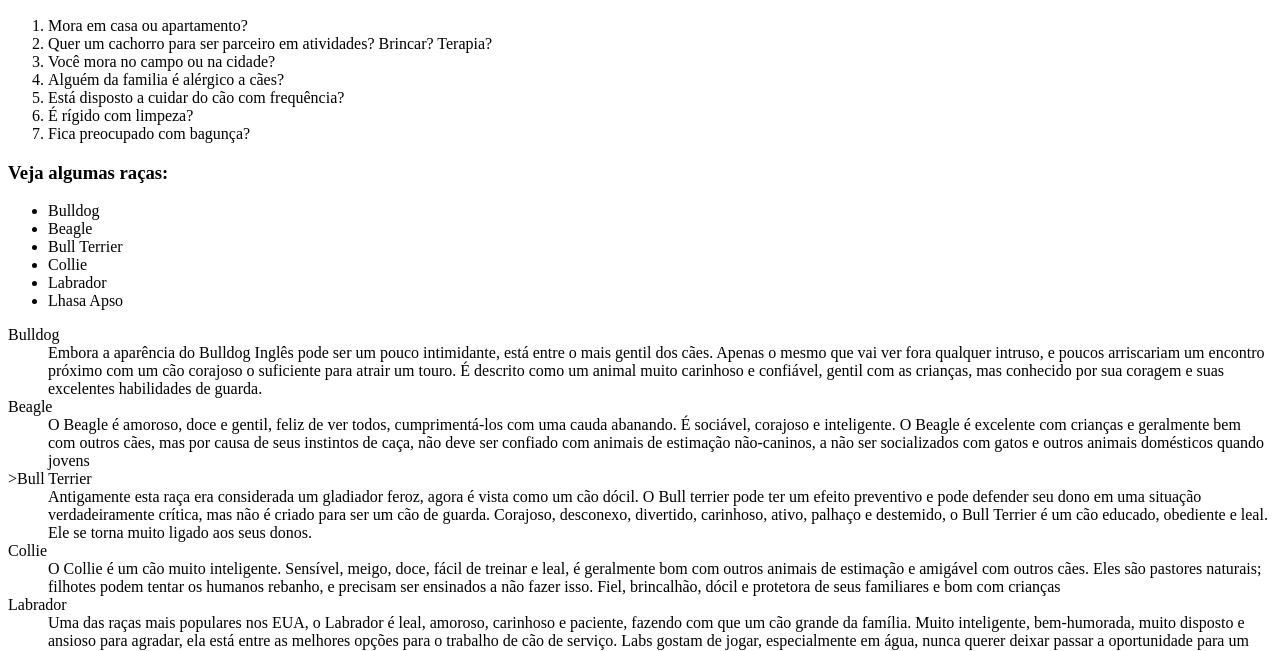
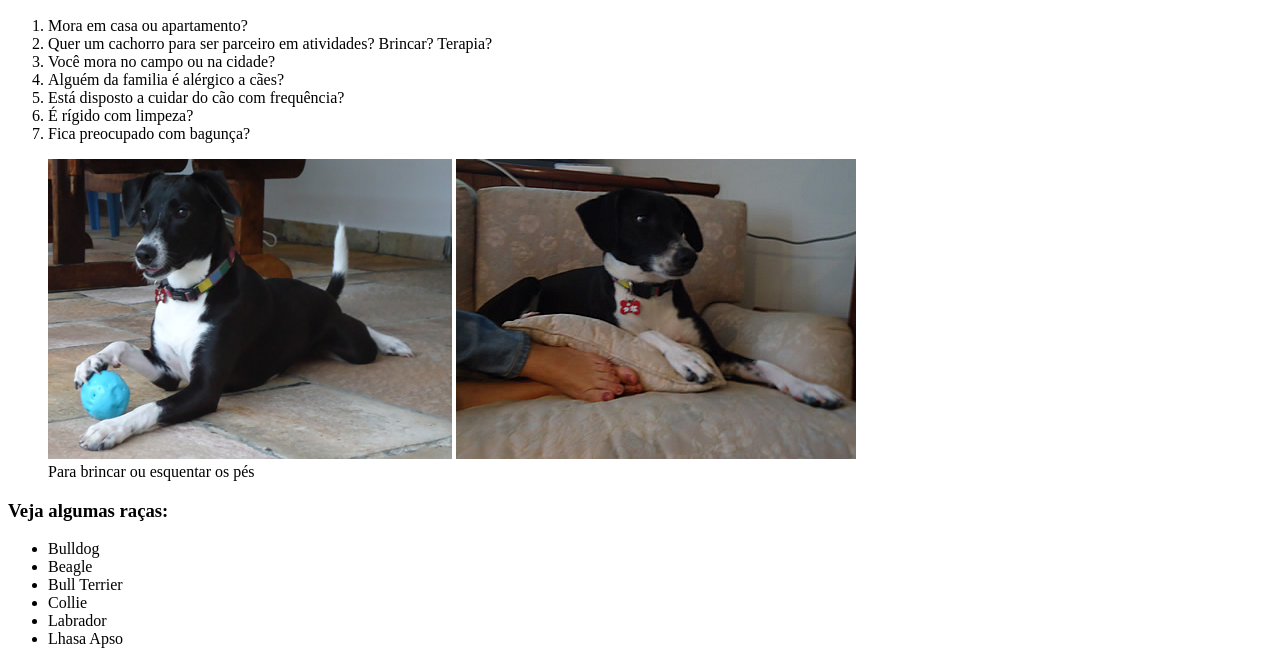
Before and after one commit to yasribe/html5-css3-senac, a plain HTML site: page projeto_inicio/curiosidades.html in a window 1280 px wide. Shown: the part 110-761 px from the top of the page. Drawn offline with Linux system fonts and the light colour scheme.

Commit message:
add imagens
com tag img
figure e figcaption

```diff
--- a/projeto_inicio/curiosidades.html
+++ b/projeto_inicio/curiosidades.html
@@ -28,6 +28,13 @@
        <li>É rígido com limpeza?</li>
        <li>Fica preocupado com bagunça?</li>
    </ol>
+
+   <figure>
+       <img src="Multimidia/bolinha.JPG" alt="Brincando com a bolinha">
+       <img src="Multimidia/esquentar-pes.JPG" alt="esquentando os pés">
+       <figcaption>Para brincar ou esquentar os pés</figcaption>
+   </figure>
+
     <h3> Veja algumas raças:</h3>
 
     <ul>
```
Also changed, not shown: projeto_inicio/quem-somos.html (+1 -0 lines).
